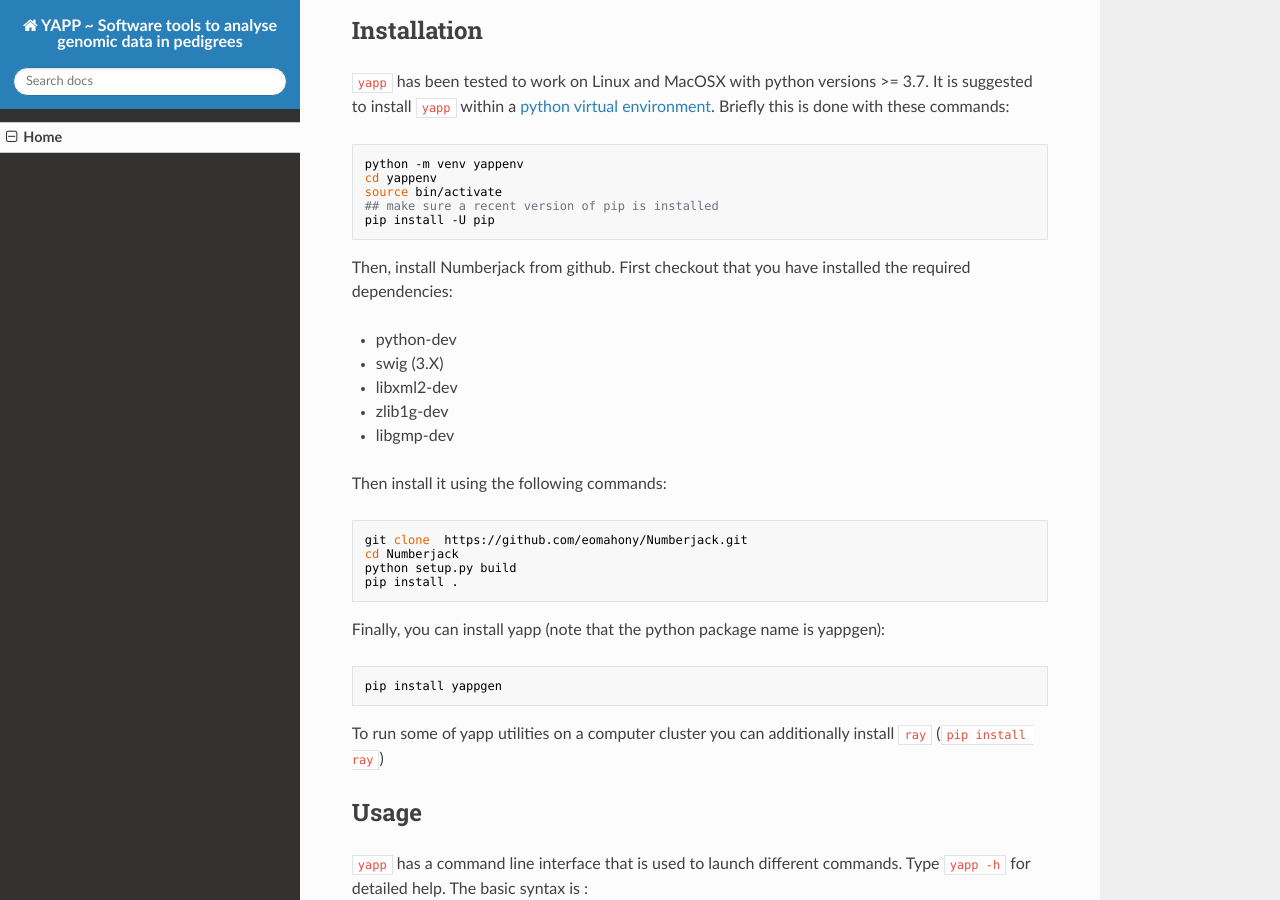
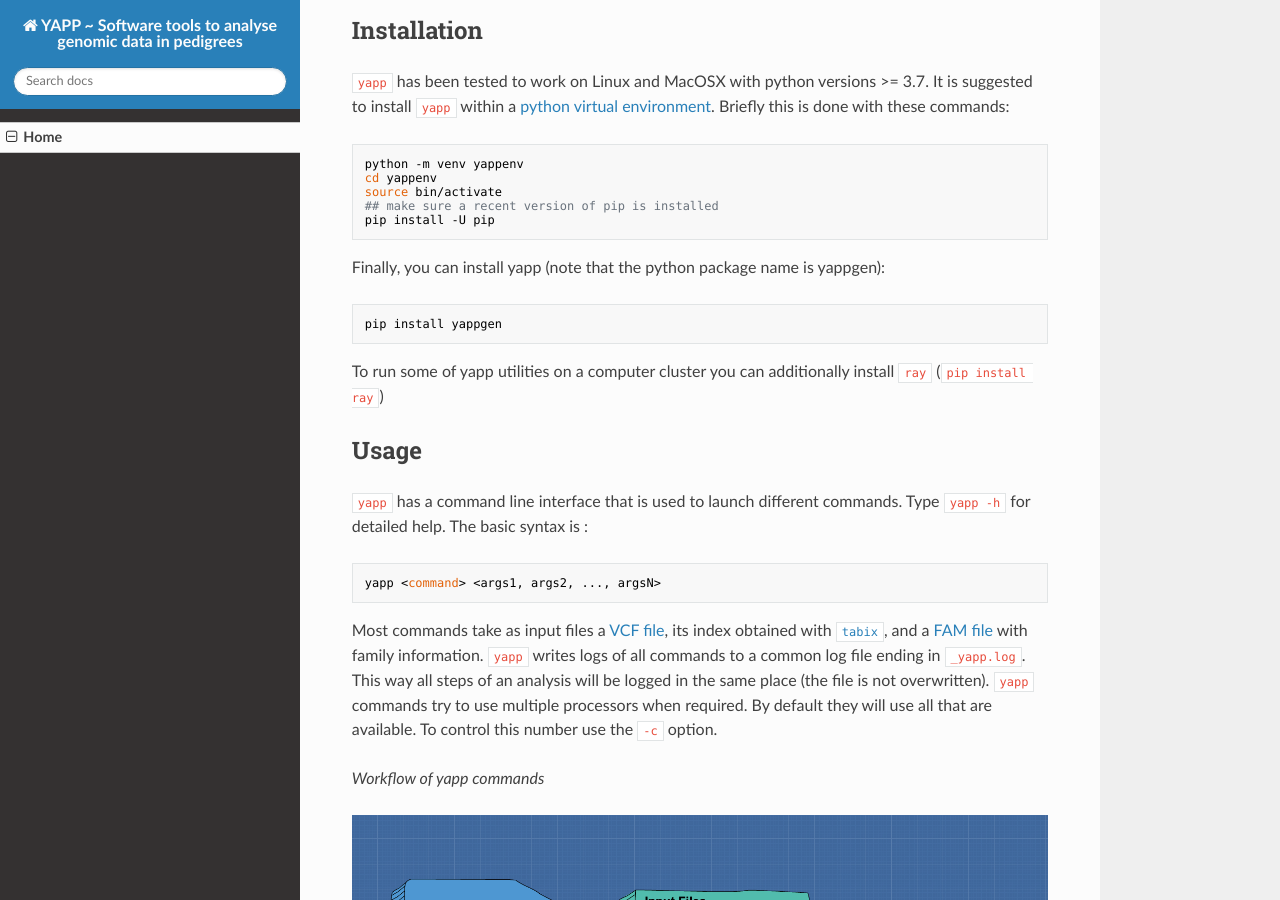
Before and after one commit to BertrandServin/yapp, an MkDocs documentation site: the page built from docs/index.md, in a window 1280 px wide and 900 px high, scrolled down 450 px. Built offline with MkDocs 1.6.1, drawn with Linux system fonts in a browser that asks for light colours; nearby versions of some CDN libraries.

Commit message:
Remove NumberJack from doc

````diff
--- a/docs/index.md
+++ b/docs/index.md
@@ -33,23 +33,6 @@
 source bin/activate
 ## make sure a recent version of pip is installed
 pip install -U pip
-```
-
-Then, install Numberjack from github. First checkout that you have installed the required dependencies:
-
--    python-dev
--    swig (3.X)
--    libxml2-dev
--    zlib1g-dev
--    libgmp-dev
-
-Then install it using the following commands:
-
-```bash
-git clone  https://github.com/eomahony/Numberjack.git
-cd Numberjack
-python setup.py build
-pip install .
 ```
 
 Finally, you can install yapp (note that the python package name is yappgen):
````
